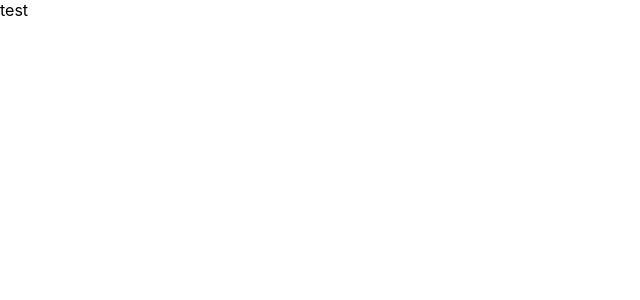
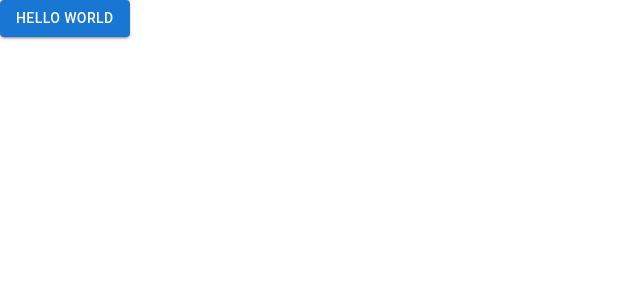
Before and after one commit to Nefariusek/Fakeradar, a React (Create React App) app in the folder frontend/: page / in a window 1280 px wide. Shown: the top 300 px of the page, without its empty margins (0-640 px from the left). Built offline with nearby package versions, Linux system fonts and the light colour scheme.

Commit message:
Add material ui

```diff
--- a/frontend/package.json
+++ b/frontend/package.json
@@ -3,6 +3,9 @@
   "version": "0.1.0",
   "private": true,
   "dependencies": {
+    "@emotion/react": "^11.9.0",
+    "@emotion/styled": "^11.8.1",
+    "@mui/material": "^5.8.2",
     "axios": "^0.26.1",
     "flowbite": "^1.4.5",
     "lodash": "^4.17.21",
--- a/frontend/src/App.tsx
+++ b/frontend/src/App.tsx
@@ -1,8 +1,8 @@
-import React from 'react';
+import { Button } from '@mui/material';
 import './App.css';
 
 function App() {
-  return <div>test</div>;
+  return <Button variant="contained">Hello World</Button>;
 }
 
 export default App;
```
Also changed, not shown: 1 other file (tests, documents, lock files or other folders).
